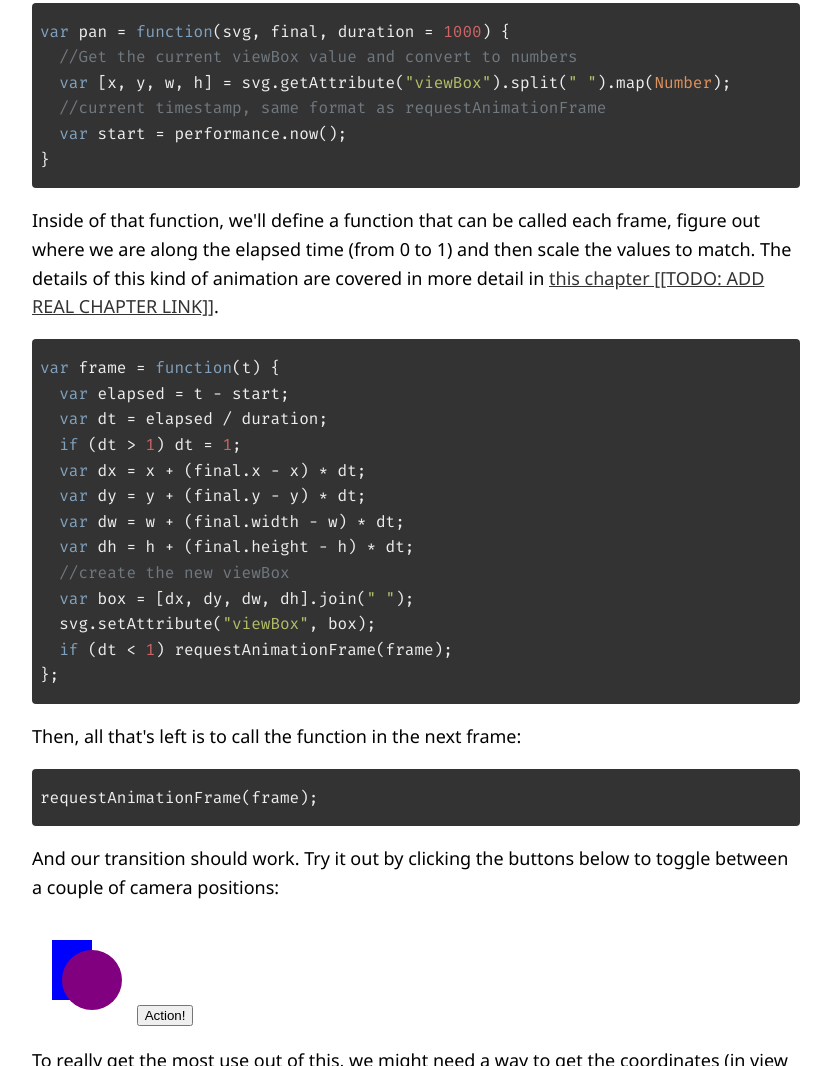
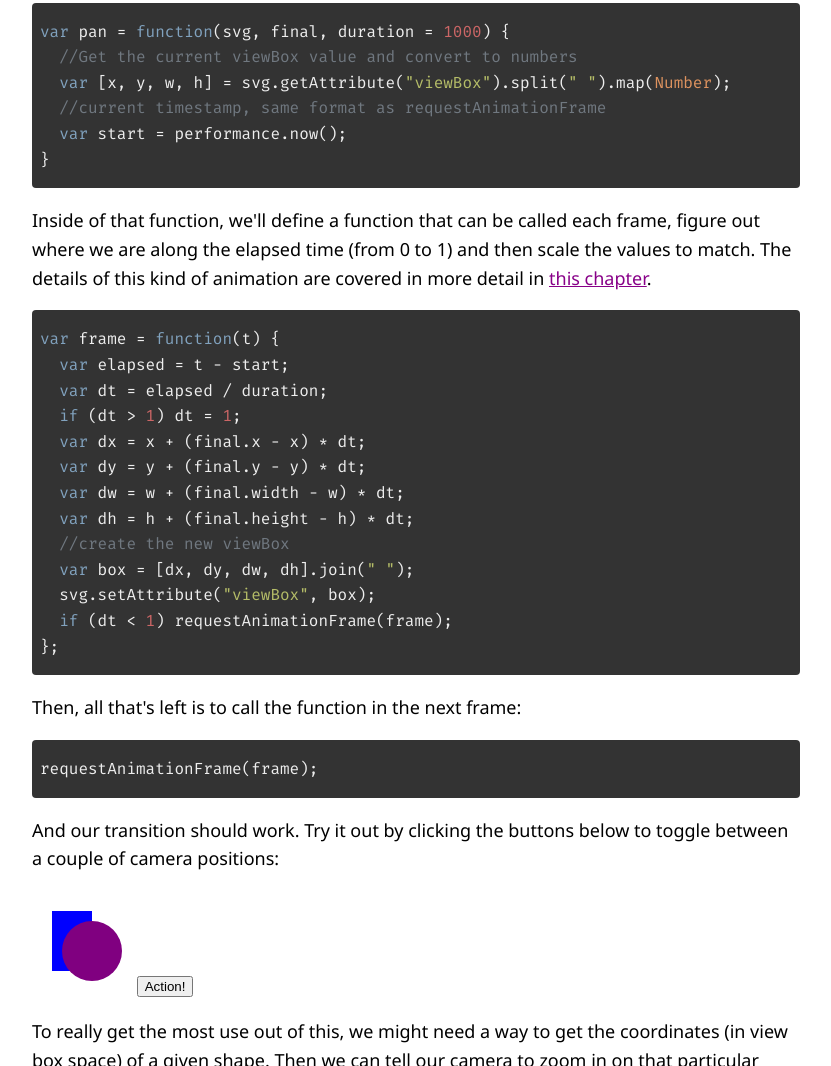
Before and after one commit to thomaswilburn/viz-book, a website: page docs/svg-viewbox.html in a window 1280 px wide. Shown: the part 3796-4862 px from the top of the page, without its empty margins (224-1055 px from the left). Drawn offline with Linux system fonts and the light colour scheme; a web font is replaced by a local one.

Commit message:
Fix chapter link

```diff
--- a/docs/svg-viewbox.html
+++ b/docs/svg-viewbox.html
@@ -39,8 +39,7 @@
 <code class="language-html"><pre><span class="hljs-tag">&lt;<span class="hljs-name">svg</span> <span class="hljs-attr">width</span>=<span class="hljs-string">100</span> <span class="hljs-attr">height</span>=<span class="hljs-string">100</span>&gt;</span>
   <span class="hljs-tag">&lt;<span class="hljs-name">rect</span> <span class="hljs-attr">x</span>=<span class="hljs-string">20</span> <span class="hljs-attr">y</span>=<span class="hljs-string">20</span> <span class="hljs-attr">width</span>=<span class="hljs-string">40</span> <span class="hljs-attr">height</span>=<span class="hljs-string">60</span> <span class="hljs-attr">style</span>=<span class="hljs-string">"fill: blue"</span>&gt;</span><span class="hljs-tag">&lt;/<span class="hljs-name">rect</span>&gt;</span>
   <span class="hljs-tag">&lt;<span class="hljs-name">circle</span> <span class="hljs-attr">cx</span>=<span class="hljs-string">60</span> <span class="hljs-attr">cy</span>=<span class="hljs-string">60</span> <span class="hljs-attr">r</span>=<span class="hljs-string">30</span> <span class="hljs-attr">style</span>=<span class="hljs-string">"fill: purple"</span>&gt;</span><span class="hljs-tag">&lt;/<span class="hljs-name">circle</span>&gt;</span>
-<span class="hljs-tag">&lt;/<span class="hljs-name">svg</span>&gt;</span>
-</pre></code>
+<span class="hljs-tag">&lt;/<span class="hljs-name">svg</span>&gt;</span></pre></code>
 <p>And here's what that looks like, rendered onto the page. I've outlined it in gray, so you can see the bounds of the image.</p>
 <svg width=100 height=100 style="outline: 1px solid gray">
   <rect x=20 y=20 width=40 height=60 style="fill: blue"></rect>
@@ -166,9 +165,8 @@ update();
   <span class="hljs-keyword">var</span> [x, y, w, h] = svg.getAttribute(<span class="hljs-string">"viewBox"</span>).split(<span class="hljs-string">" "</span>).map(<span class="hljs-built_in">Number</span>);
   <span class="hljs-comment">//current timestamp, same format as requestAnimationFrame</span>
   <span class="hljs-keyword">var</span> start = performance.now();
-}
-</pre></code>
-<p>Inside of that function, we'll define a function that can be called each frame, figure out where we are along the elapsed time (from 0 to 1) and then scale the values to match. The details of this kind of animation are covered in more detail in <a href="">this chapter [[TODO: ADD REAL CHAPTER LINK]]</a>.</p>
+}</pre></code>
+<p>Inside of that function, we'll define a function that can be called each frame, figure out where we are along the elapsed time (from 0 to 1) and then scale the values to match. The details of this kind of animation are covered in more detail in <a href="./js-scaling.html">this chapter</a>.</p>
 <code class="language-js"><pre><span class="hljs-keyword">var</span> frame = <span class="hljs-function"><span class="hljs-keyword">function</span>(<span class="hljs-params">t</span>) </span>{
   <span class="hljs-keyword">var</span> elapsed = t - start;
   <span class="hljs-keyword">var</span> dt = elapsed / duration;
@@ -181,11 +179,9 @@ update();
   <span class="hljs-keyword">var</span> box = [dx, dy, dw, dh].join(<span class="hljs-string">" "</span>);
   svg.setAttribute(<span class="hljs-string">"viewBox"</span>, box);
   <span class="hljs-keyword">if</span> (dt &lt; <span class="hljs-number">1</span>) requestAnimationFrame(frame);
-};
-</pre></code>
+};</pre></code>
 <p>Then, all that's left is to call the function in the next frame:</p>
-<code class="language-js"><pre>requestAnimationFrame(frame);
-</pre></code>
+<code class="language-js"><pre>requestAnimationFrame(frame);</pre></code>
 <p>And our transition should work. Try it out by clicking the buttons below to toggle between a couple of camera positions:</p>
 <svg width=100 height=100 class="camera-example" viewBox="0 0 100 100">
   <rect x=20 y=20 width=40 height=60 style="fill: blue"></rect>
@@ -240,8 +236,7 @@ button.addEventListener("click", function() {
 <code class="language-js"><pre><span class="hljs-keyword">var</span> circle = $.one(<span class="hljs-string">".camera-example"</span>);
 <span class="hljs-keyword">var</span> bounds = circle.getBBox();
 <span class="hljs-comment">//pan to fit the circle</span>
-pan(svg, bounds);
-</pre></code>
+pan(svg, bounds);</pre></code>
 <p>In 2016, Seattle voted on funding for Sound Transit 3, an enormous expansion of the existing bus and rail system for the city. In print, we spent a whole page on the additions, but online&mdash;and especially on a phone&mdash;that wasn't possible. However, because the page artist was able to break the Illustrator graphic into layers and then export those to SVG, it was easy to do a <a href="https://projects.seattletimes.com/2016/st3-guide/">voting guide</a> that zoomed and panned around the image as the user scrolled through the list of additions. It's a great example of how this technique can be let your newsroom re-use resources and still present a high-quality digital project.</p>
 <p>If you'd like to do something similar, we've abstracted the view box functionality into a micro-library called <a href="https://github.com/seattletimes/savage-camera/">Savage Camera</a>. Feel free to look through the code and take pieces that are helpful, or use it yourself!</p>
   </main>
```
Also changed, not shown: 1 other file.
